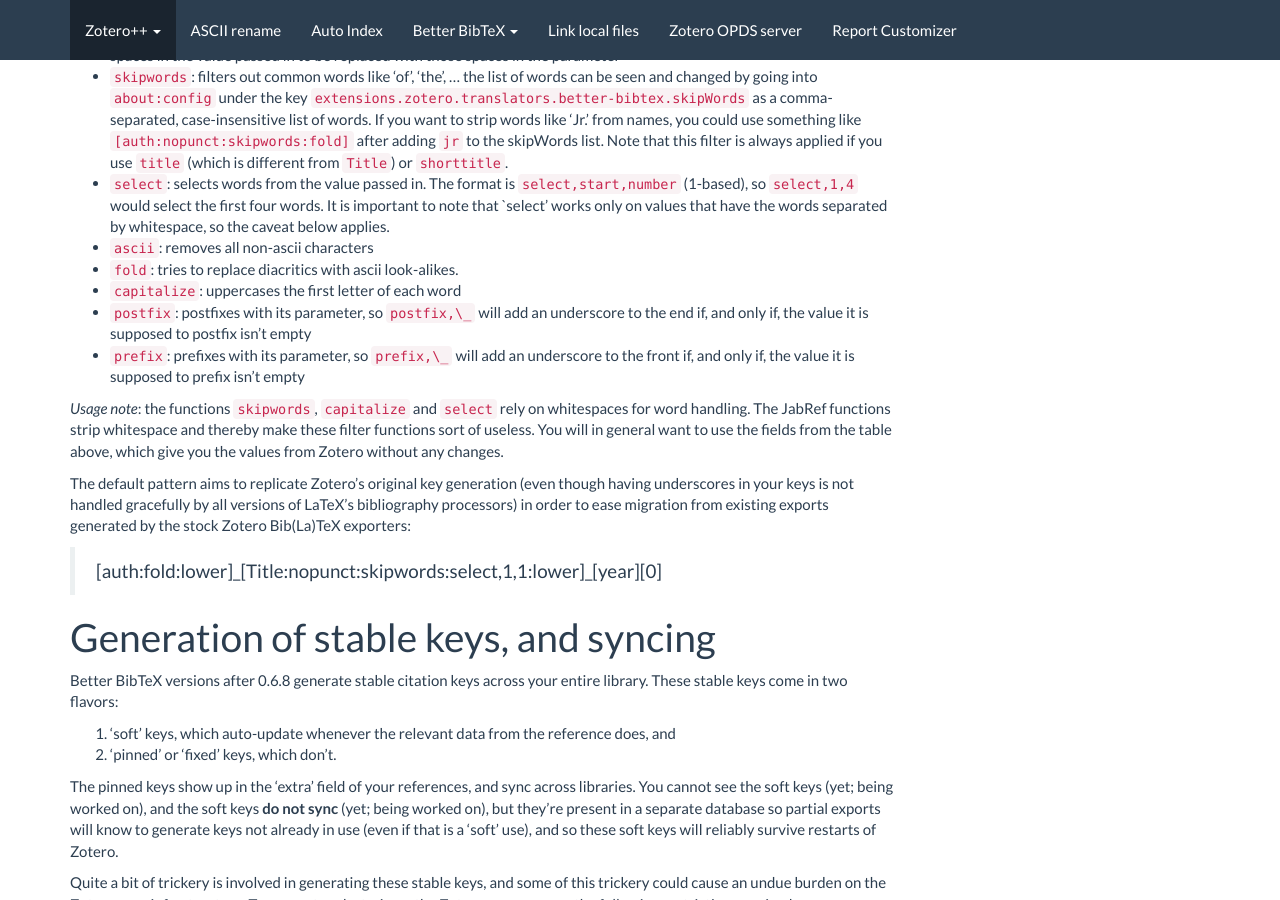
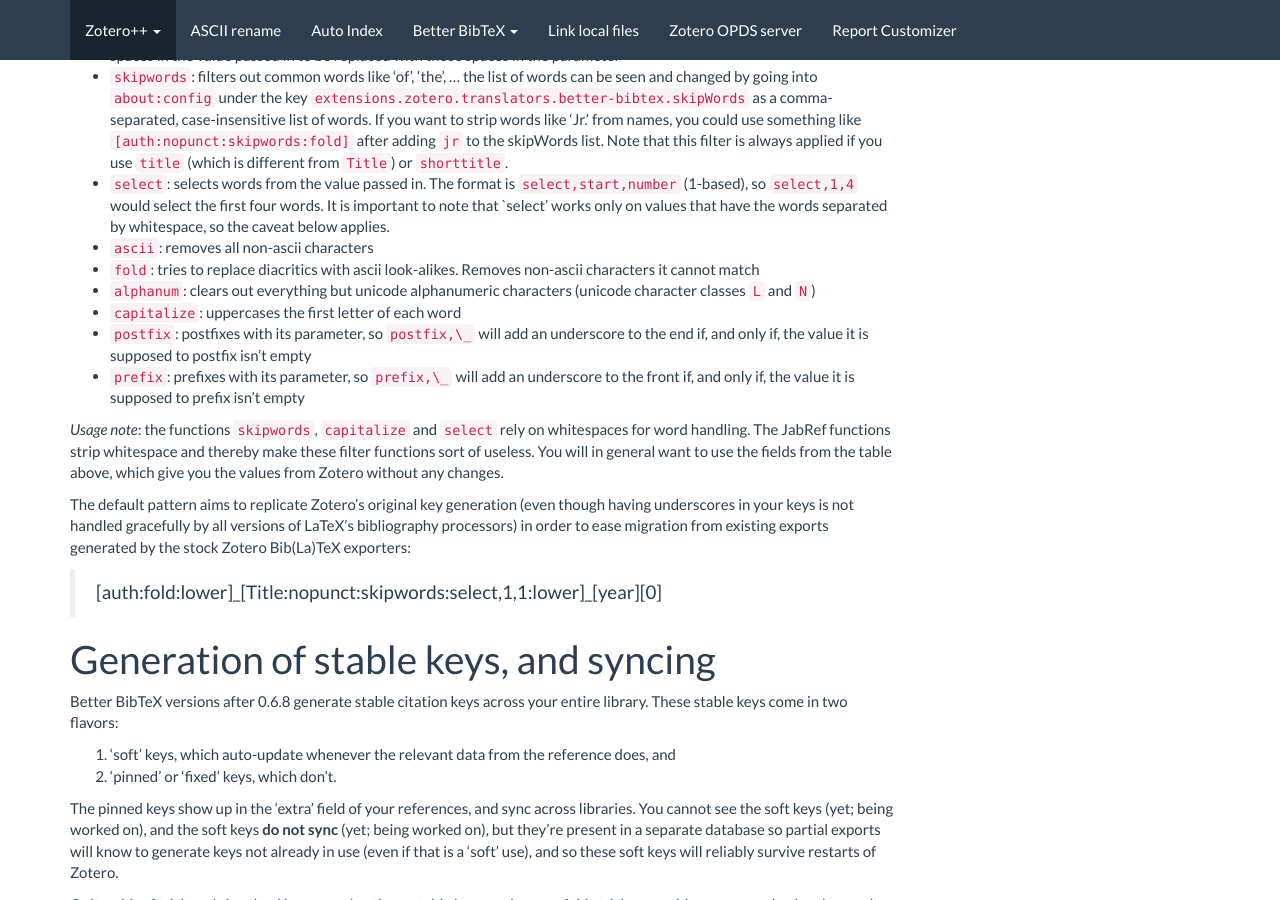
Before and after one commit to edwinksl/ZotPlus.github.io, a Jekyll site: the page built from better-bibtex/citation-keys.md, in a window 1280 px wide and 900 px high, scrolled down 2392 px. Built offline with Jekyll 4.4.1, drawn with Linux system fonts in a browser that asks for light colours; nearby versions of some CDN libraries.

Commit message:
better-bibtex 1.1.0 / link-local-files 0.0.9 / report-customizer 0.2.13 / debug-bridge 0.1.0 / ascii-rename 0.0.40 / auto-index 0.0.36 / opds 0.0.10

```diff
--- a/better-bibtex/citation-keys.md
+++ b/better-bibtex/citation-keys.md
@@ -123,7 +123,8 @@ BBT adds a few fields, flags and filter functions that JabRef (perhaps wisely) d
   would select the first four words. It is important to note that `select' works only on values that have the words
   separated by whitespace, so the caveat below applies.
 - `ascii`: removes all non-ascii characters
-- `fold`: tries to replace diacritics with ascii look-alikes.
+- `fold`: tries to replace diacritics with ascii look-alikes. Removes non-ascii characters it cannot match
+- `alphanum`: clears out everything but unicode alphanumeric characters (unicode character classes `L` and `N`)
 - `capitalize`: uppercases the first letter of each word
 - `postfix`: postfixes with its parameter, so `postfix,\_` will add an underscore to the end if, and only if, the value
   it is supposed to postfix isn't empty
```
